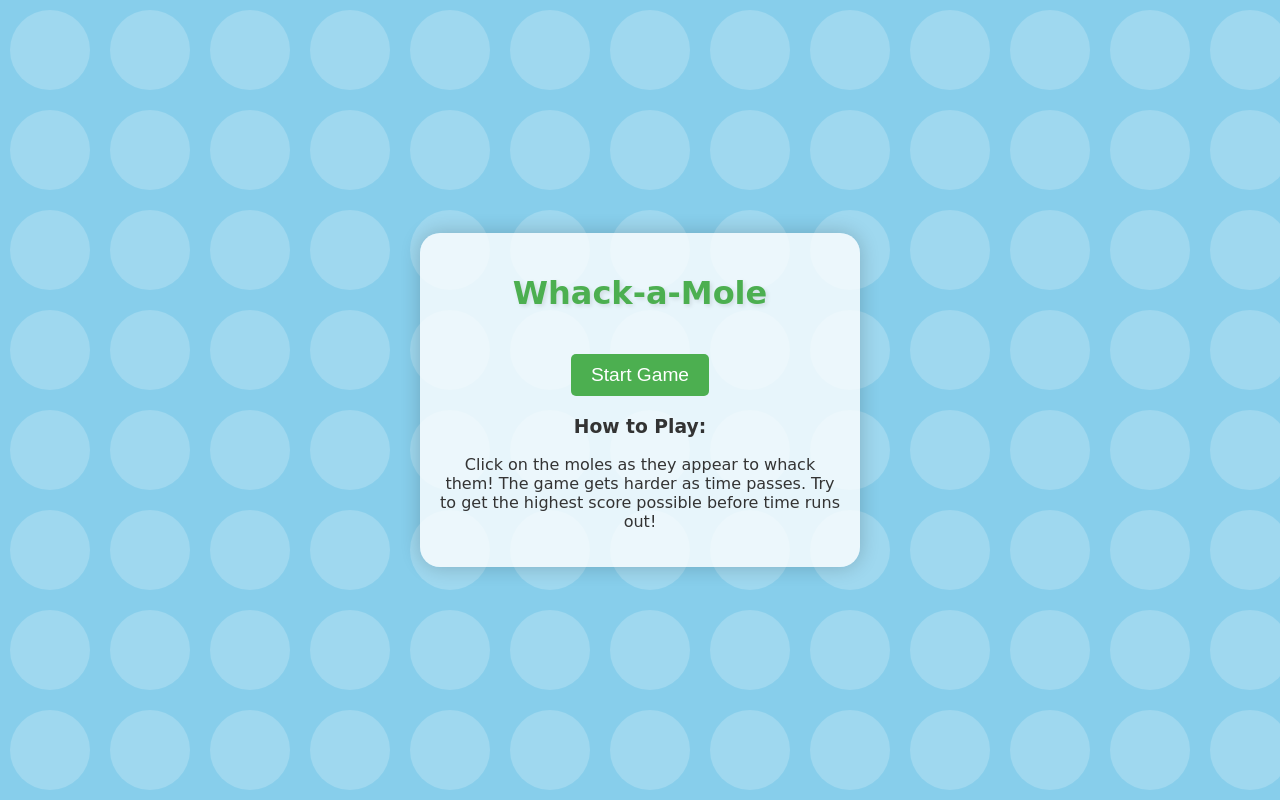
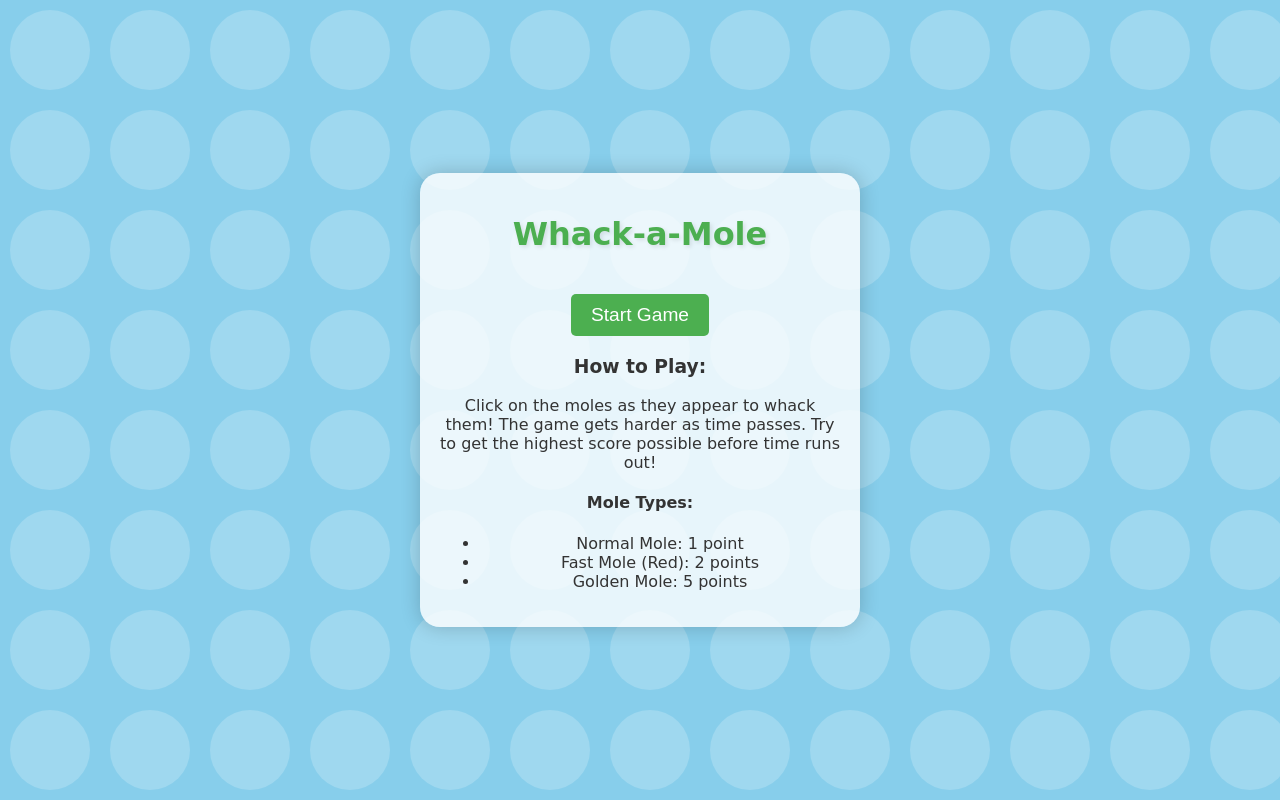
Before and after one commit to Iansogotthis/whackAmole, a Flask app: page / in a window 1280 px wide. Run offline with Flask 3, Linux system fonts and the light colour scheme.

Commit message:
Agent step completed: Add different types of moles with varying point values

```diff
--- a/static/js/game.js
+++ b/static/js/game.js
@@ -34,6 +34,12 @@ holeImage.src = '/static/assets/hole.svg';
 const moleImage = new Image();
 moleImage.src = '/static/assets/mole.svg';
 
+const fastMoleImage = new Image();
+fastMoleImage.src = '/static/assets/fast_mole.svg';
+
+const goldenMoleImage = new Image();
+goldenMoleImage.src = '/static/assets/golden_mole.svg';
+
 const hammerImage = new Image();
 hammerImage.src = '/static/assets/hammer.svg';
 
@@ -68,24 +74,49 @@ class Mole {
         this.y = y;
         this.visible = false;
         this.lastAppearance = 0;
-        this.appearDuration = 2000;
+        this.setType('normal');
+    }
+
+    setType(type) {
+        this.type = type;
+        switch (type) {
+            case 'fast':
+                this.appearDuration = 1000;
+                this.points = 2;
+                this.image = fastMoleImage;
+                break;
+            case 'golden':
+                this.appearDuration = 750;
+                this.points = 5;
+                this.image = goldenMoleImage;
+                break;
+            default:
+                this.appearDuration = 2000;
+                this.points = 1;
+                this.image = moleImage;
+        }
     }
 
     draw() {
         ctx.drawImage(holeImage, this.x - HOLE_SIZE / 2, this.y - HOLE_SIZE / 2, HOLE_SIZE, HOLE_SIZE);
         if (this.visible) {
-            ctx.drawImage(moleImage, this.x - MOLE_SIZE / 2, this.y - MOLE_SIZE / 2, MOLE_SIZE, MOLE_SIZE);
+            ctx.drawImage(this.image, this.x - MOLE_SIZE / 2, this.y - MOLE_SIZE / 2, MOLE_SIZE, MOLE_SIZE);
         }
         if (debugMode) {
             ctx.fillStyle = this.visible ? 'green' : 'red';
             ctx.fillRect(this.x - 5, this.y - 5, 10, 10);
+            if (this.visible) {
+                ctx.fillStyle = 'white';
+                ctx.font = '12px Arial';
+                ctx.fillText(this.type, this.x - 15, this.y + 30);
+            }
         }
     }
 
     hit() {
         if (this.visible) {
             this.visible = false;
-            score++;
+            score += this.points;
             scoreValue.textContent = score;
             whackSound.play();
             return true;
@@ -138,10 +169,20 @@ function updateMoles(deltaTime) {
                 const randomMole = availableMoles[Math.floor(Math.random() * availableMoles.length)];
                 randomMole.visible = true;
                 randomMole.lastAppearance = now;
-                randomMole.appearDuration = Math.min(maxAppearDuration, 1000 + Math.random() * 1000);
+
+                // Determine mole type based on probabilities
+                const typeRoll = Math.random();
+                if (typeRoll < 0.1) {
+                    randomMole.setType('golden');
+                } else if (typeRoll < 0.3) {
+                    randomMole.setType('fast');
+                } else {
+                    randomMole.setType('normal');
+                }
+
                 moleAppearSound.play();
                 lastMoleAppearance = now;
-                console.log(`Mole appeared at: (${randomMole.x}, ${randomMole.y}), Time: ${now}, Game Time: ${gameTime.toFixed(2)}s, Appear Duration: ${randomMole.appearDuration}ms`);
+                console.log(`${randomMole.type} Mole appeared at: (${randomMole.x}, ${randomMole.y}), Time: ${now}, Game Time: ${gameTime.toFixed(2)}s, Appear Duration: ${randomMole.appearDuration}ms`);
             }
         }
     }
@@ -150,7 +191,7 @@ function updateMoles(deltaTime) {
     moles.forEach(mole => {
         if (mole.visible && now - mole.lastAppearance > mole.appearDuration) {
             mole.visible = false;
-            console.log(`Mole disappeared at: (${mole.x}, ${mole.y}), Time: ${now}, Duration: ${now - mole.lastAppearance}ms`);
+            console.log(`${mole.type} Mole disappeared at: (${mole.x}, ${mole.y}), Time: ${now}, Duration: ${now - mole.lastAppearance}ms`);
         }
     });
 
@@ -223,7 +264,7 @@ canvas.addEventListener('click', (event) => {
         const distance = Math.sqrt((x - mole.x) ** 2 + (y - mole.y) ** 2);
         if (distance < MOLE_SIZE / 2) {
             if (mole.hit()) {
-                console.log(`Mole hit at: (${x}, ${y}), Score: ${score}`);
+                console.log(`${mole.type} Mole hit at: (${x}, ${y}), Score: ${score}`);
             }
         }
     });
@@ -244,5 +285,5 @@ document.addEventListener('keydown', (event) => {
 
 // Preload images
 window.onload = () => {
-    console.log('Images loaded:', holeImage.complete, moleImage.complete, hammerImage.complete);
+    console.log('Images loaded:', holeImage.complete, moleImage.complete, fastMoleImage.complete, goldenMoleImage.complete, hammerImage.complete);
 };
--- a/templates/index.html
+++ b/templates/index.html
@@ -14,6 +14,12 @@
             <div id="instructions">
                 <h3>How to Play:</h3>
                 <p>Click on the moles as they appear to whack them! The game gets harder as time passes. Try to get the highest score possible before time runs out!</p>
+                <h4>Mole Types:</h4>
+                <ul>
+                    <li>Normal Mole: 1 point</li>
+                    <li>Fast Mole (Red): 2 points</li>
+                    <li>Golden Mole: 5 points</li>
+                </ul>
             </div>
         </div>
         <div id="game-screen" style="display: none;">
```
Also changed, not shown: static/assets/fast_mole.svg (added), static/assets/golden_mole.svg (added).
